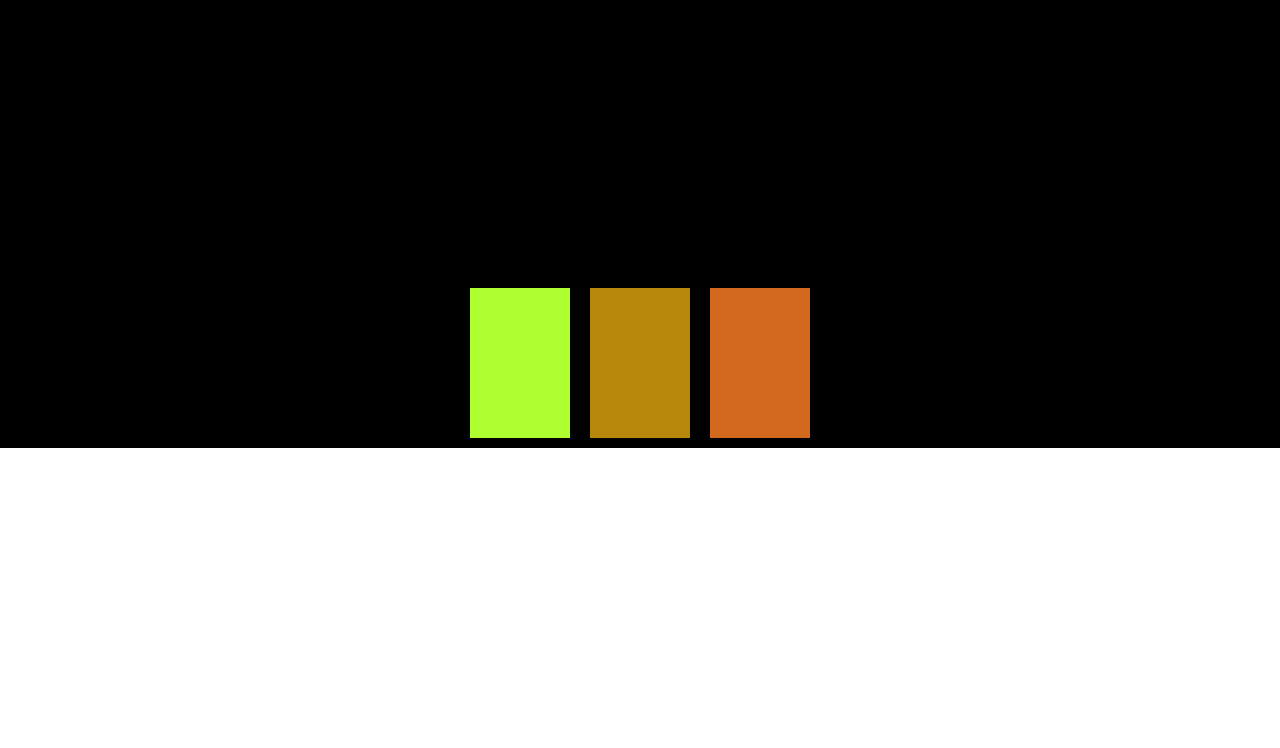
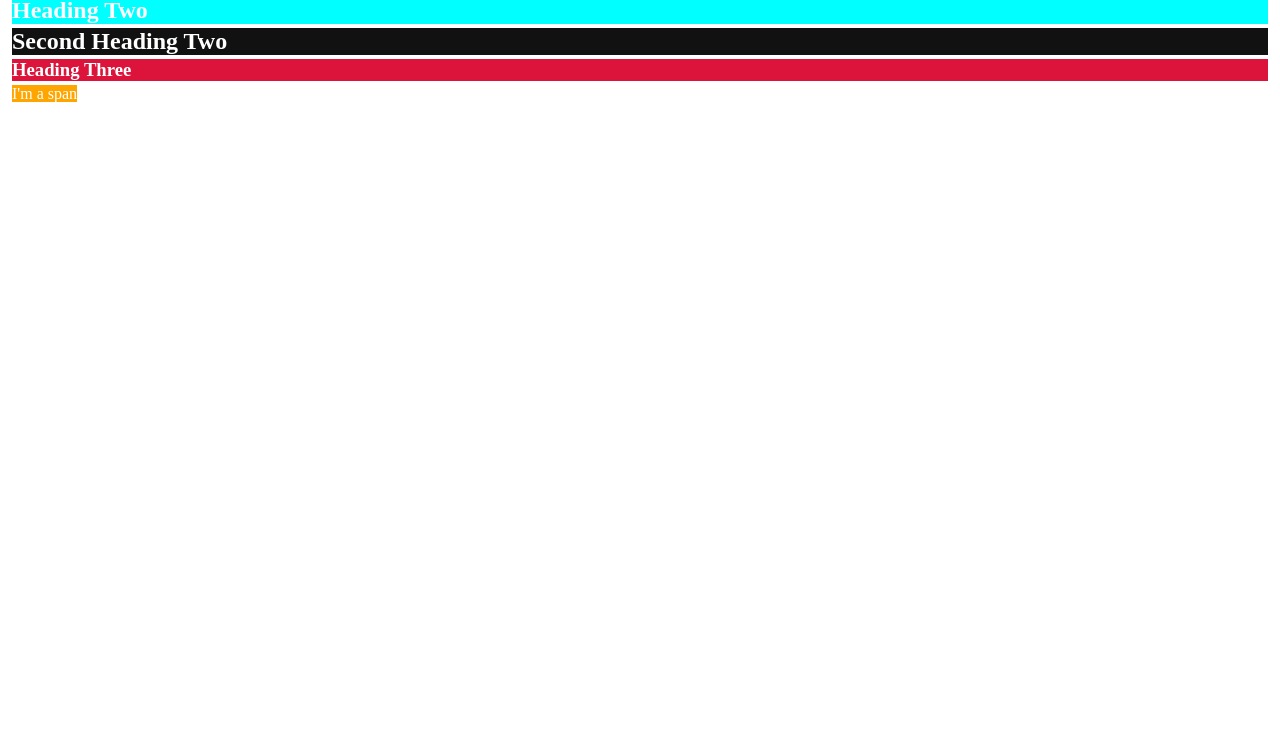
Before and after one commit to Ritu2710/Full_Stack_Course, a plain HTML site: page index4.html in a window 1280 px wide. Shown: the part 52-800 px from the top of the page. Drawn offline with Linux system fonts and the light colour scheme.

Commit message:
combined selectors

```diff
--- a/index4.html
+++ b/index4.html
@@ -9,50 +9,48 @@
     <style>
         * {
             padding: 0;
-            margin: 0;
+            /* margin: 0; */
             box-sizing: border-box;
+            margin: 4px;
 
         }
 
-
-        .parent {
-            min-height: 500px;
-            background-color: black;
-            /* color: #f1f1f1; */
-            position: relative;
-            display: flex;
-            flex-direction: row;
-            /* flex-direction: row-reverse; */
-            justify-content: center;
-            /* align-items: center; */
-            align-items: flex-end;
-
+        .background {
+            color: #fff;
         }
 
-        .child {
-            width: 100px;
-            height: 150px;
-            background-color: greenyellow;
-            /* position: absolute; */
-            margin: 10px;
-            /* display: inline-block; */
+        h1.background {
+            background-color: #ffbf00;
+        }
 
+        h2.background {
+            background-color: #111;
         }
+
+        h2.background#unique {
+            background-color: cyan;
+        }
+
+        h3.background {
+            background-color: crimson;
+        }
+
+        span.background {
+            background-color: orange;
     </style>
 </head>
 
 <body>
-    <div class="parent">
-        <div class="child"></div>
-
-
-        <div style="background-color:darkgoldenrod;" class="child"></div>
-
-        <div style="background-color:chocolate;" class="child"></div>
+    <h1 class="background">Heading One</h1>
+    <h2 id="unique" class="background">Heading Two</h2>
+    <h2 class="background">Second Heading Two</h2>
+    <h3 class="background">Heading Three</h3>
+    <span class="background">I'm a span</span>
 
 
 
-    </div>
+
+
 </body>
 
 </html>
```
